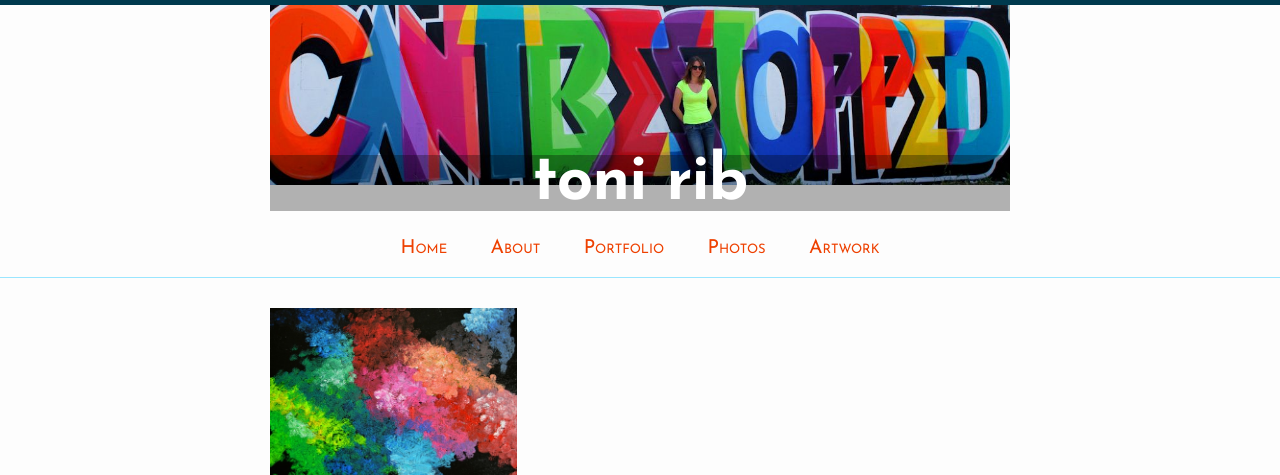
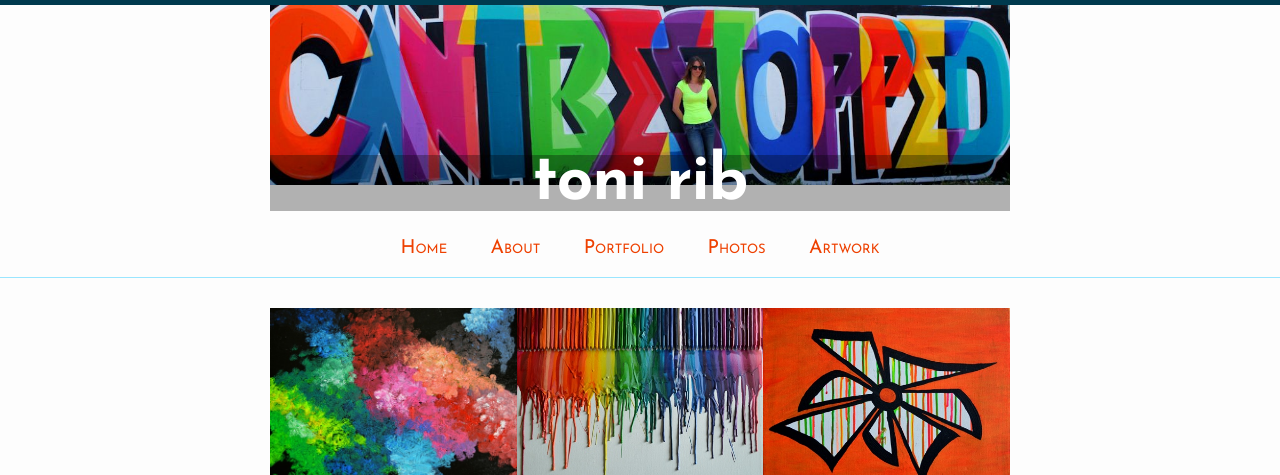
Before and after one commit to ToniRib/personal-blog, a Jekyll site: the page built from artwork.html, in a window 1280 px wide. Shown: the top 475 px of the page. Built offline with Jekyll 4.4.1, drawn with Linux system fonts in a browser that asks for light colours; grey boxes are pictures that could not be loaded.

Commit message:
removes reference to knockout and updates wrapping for artwork

```diff
--- a/_sass/_layout.scss
+++ b/_sass/_layout.scss
@@ -271,6 +271,8 @@
  */
 .row {
   width: 100%;
+  display: flex;
+  flex-wrap: wrap;
 }
 
 .col-1-3 {
--- a/artwork.html
+++ b/artwork.html
@@ -2,8 +2,6 @@
 layout: default
 ---
 <article class="art">
-
-  <script type='text/javascript' src='knockout-3.4.0.js'></script>
 
   <section class="row">
     <div class="col-1-3">
@@ -11,7 +9,7 @@ layout: default
     </div>
 
     <div class="col-1-3">
-      <img src="{{ site.baseurl }}/images/crayong_painting.jpg" alt="crayon drip image" />
+      <img src="{{ site.baseurl }}/images/crayon_painting.jpg" alt="crayon drip image" />
     </div>
 
     <div class="col-1-3">
```
